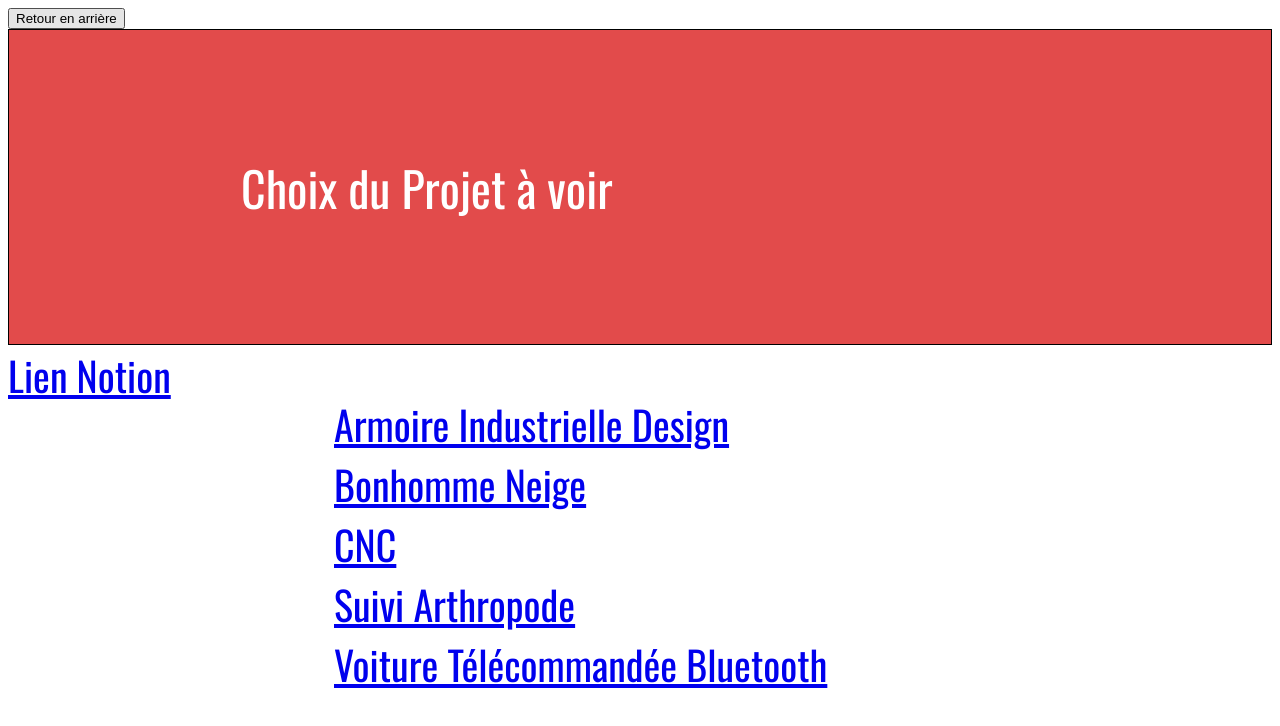
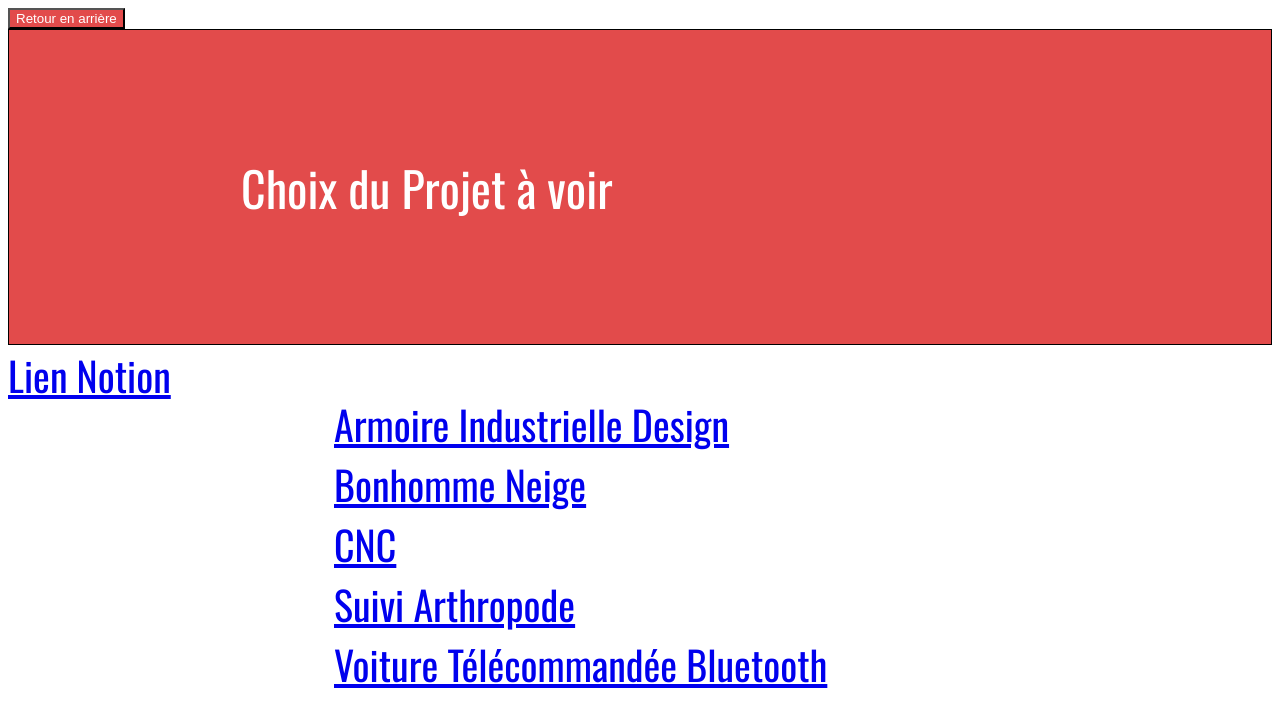
Before and after one commit to armafall2/portfolio_Mathis_Lurin, a plain HTML site: page page/Redirection.html in a window 1280 px wide. In both pictures the pointer is over the button "Retour en arrière". Shown: the top 726 px of the page. Drawn offline with nearby package versions, Linux system fonts and the light colour scheme.

```diff
--- a/include/CSS/bouton.css
+++ b/include/CSS/bouton.css
@@ -2,4 +2,9 @@ button {
     position:sticky;
     top: 8px;
     z-index: 999;
+
   }
+  button:hover{
+    background-color:rgba(226, 75, 75, 1);
+    color : white;
+  }
```
